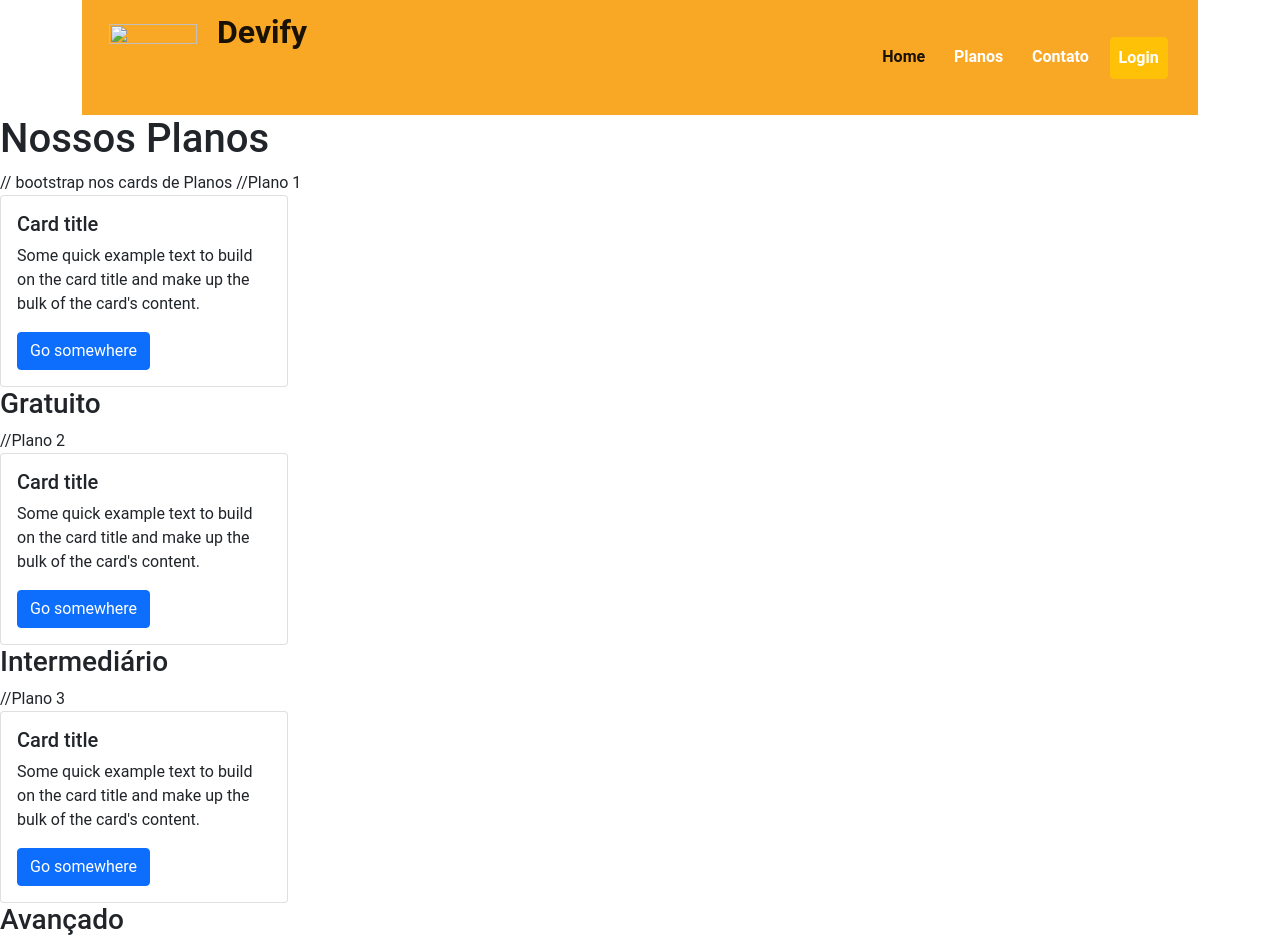
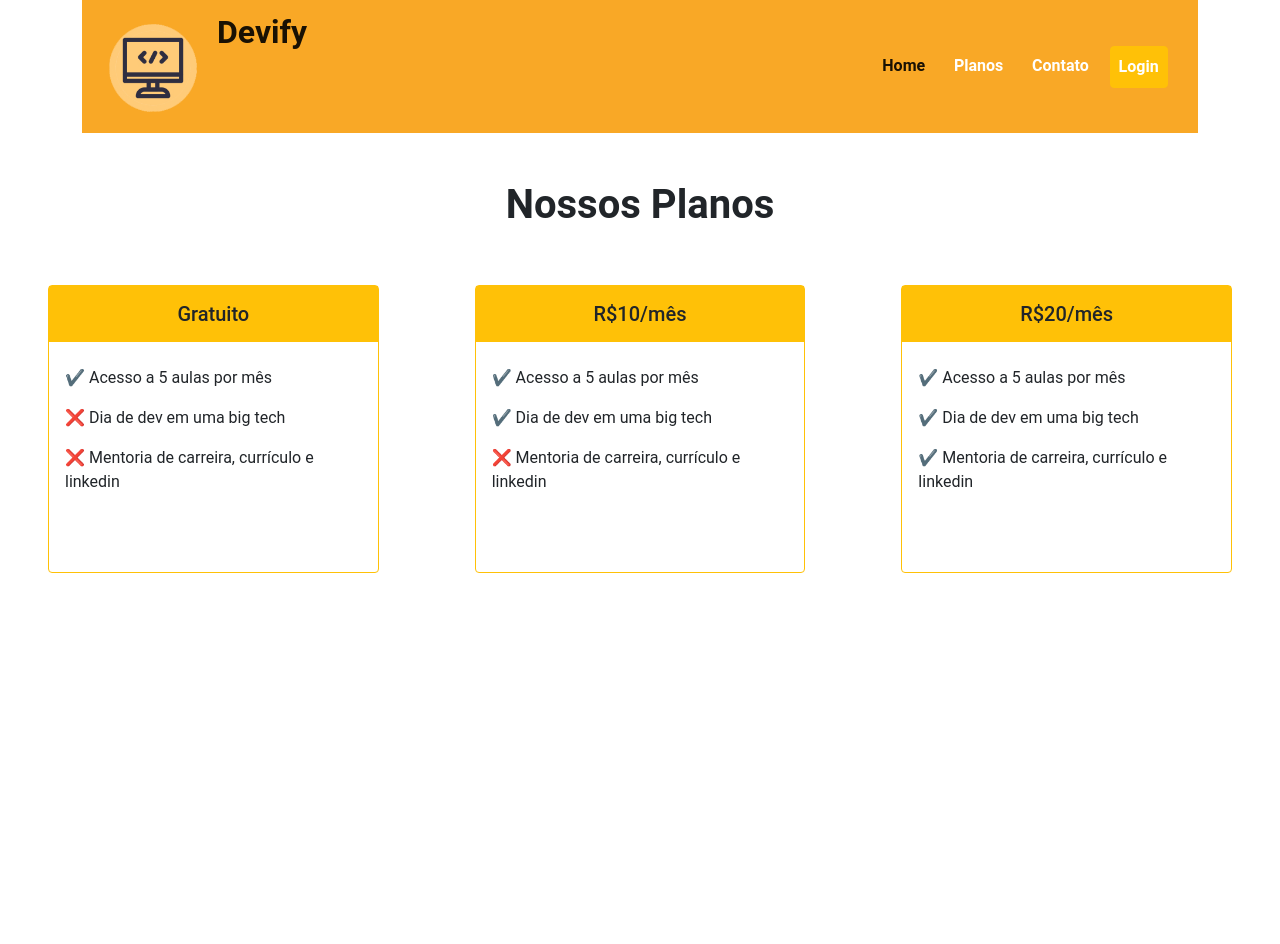
Before and after one commit to ArturTolentino/Projeto-Final-Modulo-2, a plain HTML site: page html/planos.html in a window 1280 px wide. After the commit the page ends 800 px from the top, so only its background shows below. Drawn offline with nearby package versions, Linux system fonts and the light colour scheme; files that its build step writes are made by us from their sources.

Commit message:
implementação da página de planos

```diff
--- a/html/planos.html
+++ b/html/planos.html
@@ -18,9 +18,9 @@
       crossorigin="anonymous"
     />
 
-    <link rel="stylesheet" href="styleIndex.css" />
+    <link rel="stylesheet" href="../styleIndex.css" />
     <link rel="shortcut icon" href="favicon.ico" type="image/x-icon" />
-    <title>Projeto Modulo 2</title>
+    <title>Nossos Planos</title>
 </head>
 <body>
   <div class="container">
@@ -29,7 +29,7 @@
       <nav class="navbar fidex-top navbar-expand-md navbar-light ">
         <div class="container-fluid">
           <a class="navbar-brand h1" href="#">
-            <img id="img-logo" src="assets/logo-devify.png" alt="" width="30" height="24" class="d-inline-block align-text-top">
+            <img id="img-logo" src="../assets/logo-devify.png" alt="" width="30" height="24" class="d-inline-block align-text-top">
             <p id="txt-logo">Devify</p>
           </a>
         </div>
@@ -81,48 +81,68 @@
       </nav>
     </div>
   </header>
+
   <section>
+         <h1  class= "d-flex flex-row justify-content-center mt-5"> <strong>Nossos Planos</strong> </h1>
+      <section class= "d-flex flex-row justify-content-center">
+       <!--bootstrap nos cards de Planos-->
+    <!--Plano 1-->
+      <div class="card m-5 border-warning" style="width: 22rem; height: 20rem; height: 18rem;">
+        <div>
+          <h5 class="card-title bg-warning d-flex flex-row justify-content-center p-3">Gratuito</h5>
+        </div>
+      <div class="card-body">
+          <p class="card-text">
+            ✔️ Acesso a 5 aulas por mês
+          </p>
+          <p class="card-text">
+            ❌ Dia de dev em uma big tech
+          </p>
+          <p class="card-text">
+            ❌️ Mentoria de carreira, currículo e linkedin
+          </p>
 
-        <h1> Nossos Planos </h1>
-
-// bootstrap nos cards de Planos
-    //Plano 1
-      <div class="card" style="width: 18rem;">
-        <div class="card-body">
-          <h5 class="card-title">Card title</h5>
-          <p class="card-text">Some quick example text to build on the card title and make up the bulk of the card's content.</p>
-          <a href="#" class="btn btn-primary">Go somewhere</a>
         </div>
       </div>
 
-      <div>
-        <h3>Gratuito</h3>
-      </div>
+      <!--Plano 2-->
+      <div class="card m-5 border-warning" style="width: 22rem; height: 18rem;">
+        <div>
+          <h5 class="card-title bg-warning d-flex flex-row justify-content-center p-3">R$10/mês</h5>
+        </div>
+      <div class="card-body">
+          <p class="card-text">
+            ✔️ Acesso a 5 aulas por mês
+          </p>
+          <p class="card-text">
+            ✔️ Dia de dev em uma big tech
+          </p>
+          <p class="card-text">
+            ❌️ Mentoria de carreira, currículo e linkedin
+          </p>
 
-      //Plano 2
-      <div class="card" style="width: 18rem;">
-        <div class="card-body">
-          <h5 class="card-title">Card title</h5>
-          <p class="card-text">Some quick example text to build on the card title and make up the bulk of the card's content.</p>
-          <a href="#" class="btn btn-primary">Go somewhere</a>
         </div>
       </div>
 
-      <div>
-        <h3>Intermediário</h3>
+      <!--Plano 3 -->
+      <div class="card m-5 border-warning" style="width: 22rem; height: 18rem;">
+        <div>
+          <h5 class="card-title bg-warning d-flex flex-row justify-content-center p-3">R$20/mês</h5>
+        </div>
+      <div class="card-body">
+          <p class="card-text">
+            ✔️ Acesso a 5 aulas por mês
+          </p>
+          <p class="card-text">
+            ✔️ Dia de dev em uma big tech
+          </p>
+          <p class="card-text">
+            ✔️ Mentoria de carreira, currículo e linkedin
+          </p>
+
       </div>
-
-      //Plano 3
-      <div class="card" style="width: 18rem;">
-        <div class="card-body">
-          <h5 class="card-title">Card title</h5>
-          <p class="card-text">Some quick example text to build on the card title and make up the bulk of the card's content.</p>
-          <a href="#" class="btn btn-primary">Go somewhere</a>
-        </div>
       </div>
-
-      <div>
-        <h3>Avançado</h3>
-      </div>
+    </section>
 
   </section>
+</body>
```
